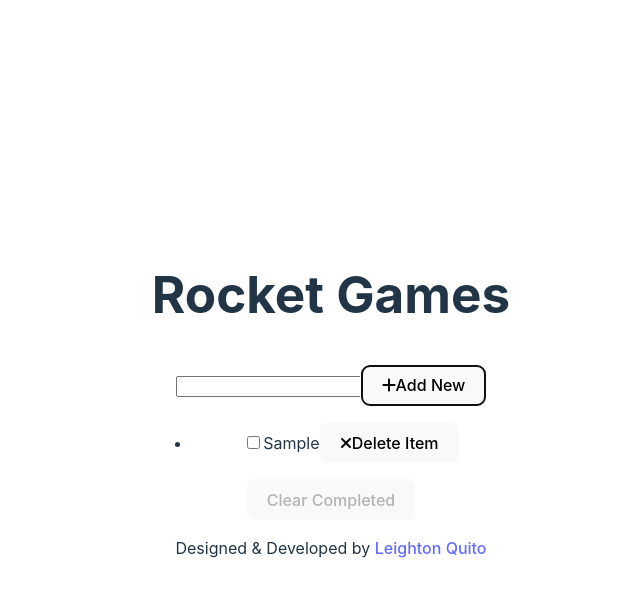
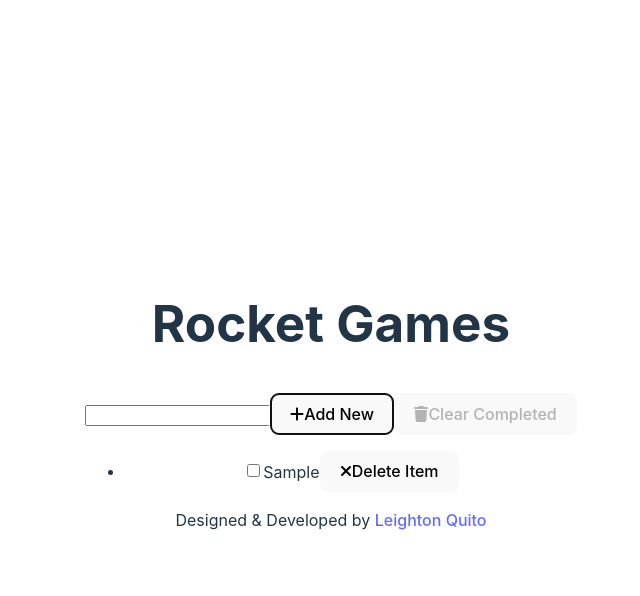
Before and after one commit to iamleigh/react-todo, a React (Vite) app: page / in a window 1280 px wide. Both pictures are taken after typing "Sample" into the empty fields and a click on the button "Add New". Shown: the top 596 px of the page, without its empty margins (309-949 px from the left). Built offline with nearby package versions, Linux system fonts and the light colour scheme.

Commit message:
fix(reminders): Relocate “clear” button
- Move “clear” button next to “add”.
- Add “trash” icon to “clear” button.

```diff
--- a/src/containers/Reminders.tsx
+++ b/src/containers/Reminders.tsx
@@ -3,7 +3,7 @@
 import { Input } from "../elements/Input";
 import { Todos } from "../components/Todos";
 import { FontAwesomeIcon } from "@fortawesome/react-fontawesome";
-import { faAdd } from "@fortawesome/free-solid-svg-icons";
+import { faAdd, faTrash } from "@fortawesome/free-solid-svg-icons";
 
 const Reminders: React.FC = () => {
 	const [todos, setTodos] = useState<{ id: number, label: string, done: boolean }[]>([]);
@@ -88,19 +88,20 @@
 					icon={<FontAwesomeIcon icon={ faAdd } />}
 					label="Add New"
 					onClick={ addItem } />
+
+				{ todos.length > 0 &&
+					<Button
+						icon={<FontAwesomeIcon icon={ faTrash } />}
+						label="Clear Completed"
+						{ ...( done === 0 && { disabled: true }) }
+						onClick={ handleClear } />
+				}
 			</div>
 
 			<Todos
 				items={ todos }
 				checkHandler={ completeItem }
 				clearHandler={ removeItem } />
-
-			{ todos.length > 0 &&
-				<Button
-					label="Clear Completed"
-					{ ...( done === 0 && { disabled: true }) }
-					onClick={ handleClear } />
-			}
 		</div>
 	);
 }
```
